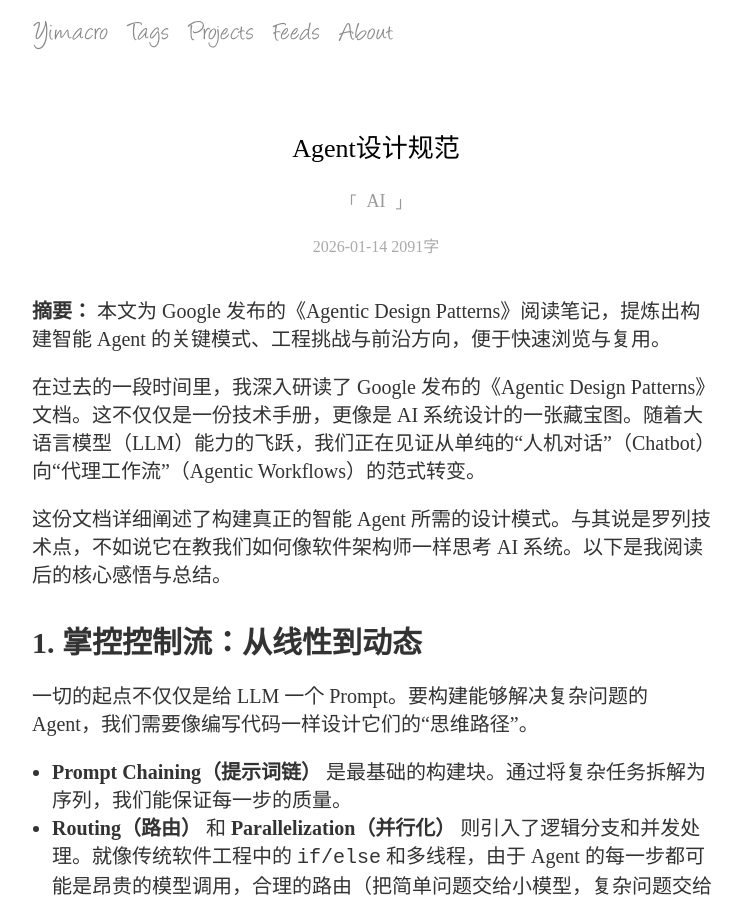
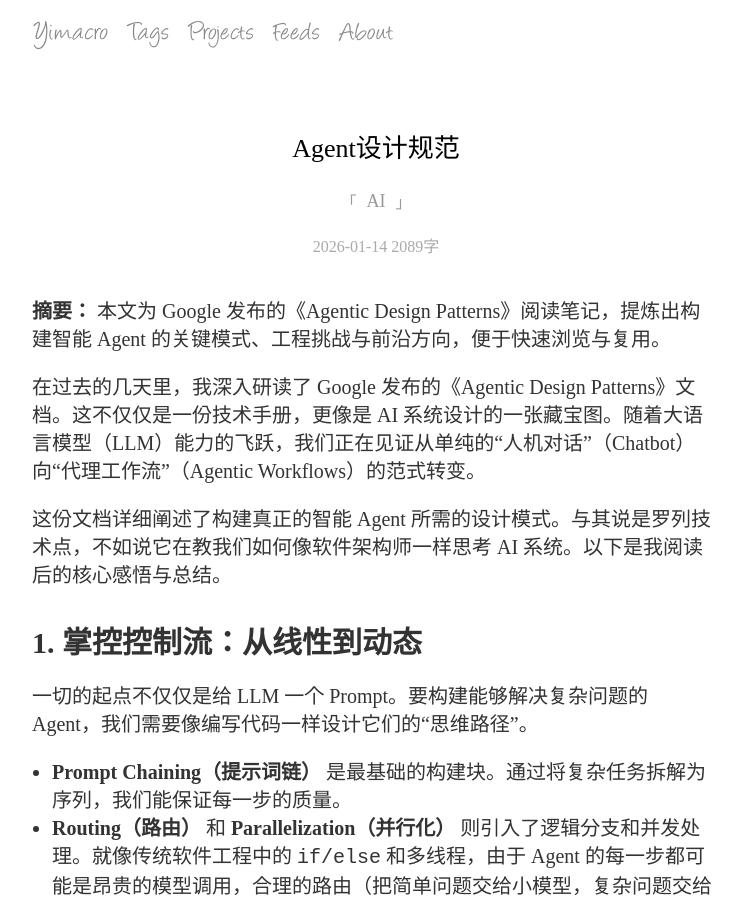
Before and after one commit to yimacro/yimacro.github.io, a Jekyll site: the page built from _posts/2026-01-14-Google的AgenticDesignPatterns阅读笔记.md, in a window 1280 px wide and 900 px high. Shown: the whole window, without its empty margins (264-1006 px from the left). Built offline with Jekyll 4.4.1, drawn with Linux system fonts in a browser that asks for light colours; some web fonts are replaced; comment, search, counter and statistics services are not loaded.

Commit message:
修正摘要部分的描述

```diff
--- a/_posts/2026-01-14-Google的AgenticDesignPatterns阅读笔记.md
+++ b/_posts/2026-01-14-Google的AgenticDesignPatterns阅读笔记.md
@@ -9,7 +9,7 @@ categories: [AI]
 
 **摘要：** 本文为 Google 发布的《Agentic Design Patterns》阅读笔记，提炼出构建智能 Agent 的关键模式、工程挑战与前沿方向，便于快速浏览与复用。
 
-在过去的一段时间里，我深入研读了 Google 发布的《Agentic Design Patterns》文档。这不仅仅是一份技术手册，更像是 AI 系统设计的一张藏宝图。随着大语言模型（LLM）能力的飞跃，我们正在见证从单纯的“人机对话”（Chatbot）向“代理工作流”（Agentic Workflows）的范式转变。
+在过去的几天里，我深入研读了 Google 发布的《Agentic Design Patterns》文档。这不仅仅是一份技术手册，更像是 AI 系统设计的一张藏宝图。随着大语言模型（LLM）能力的飞跃，我们正在见证从单纯的“人机对话”（Chatbot）向“代理工作流”（Agentic Workflows）的范式转变。
 
 这份文档详细阐述了构建真正的智能 Agent 所需的设计模式。与其说是罗列技术点，不如说它在教我们如何像软件架构师一样思考 AI 系统。以下是我阅读后的核心感悟与总结。
 
```
